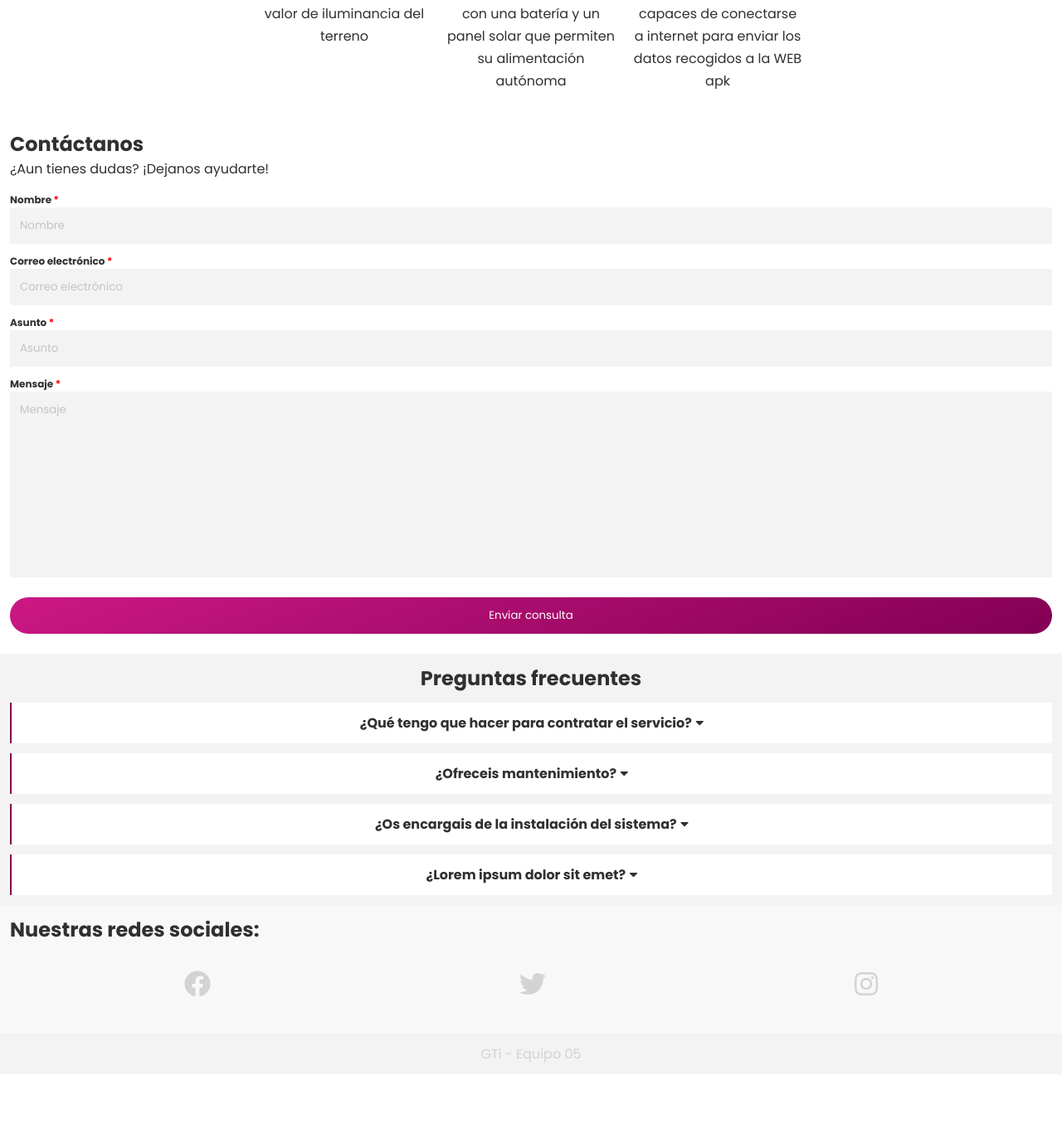
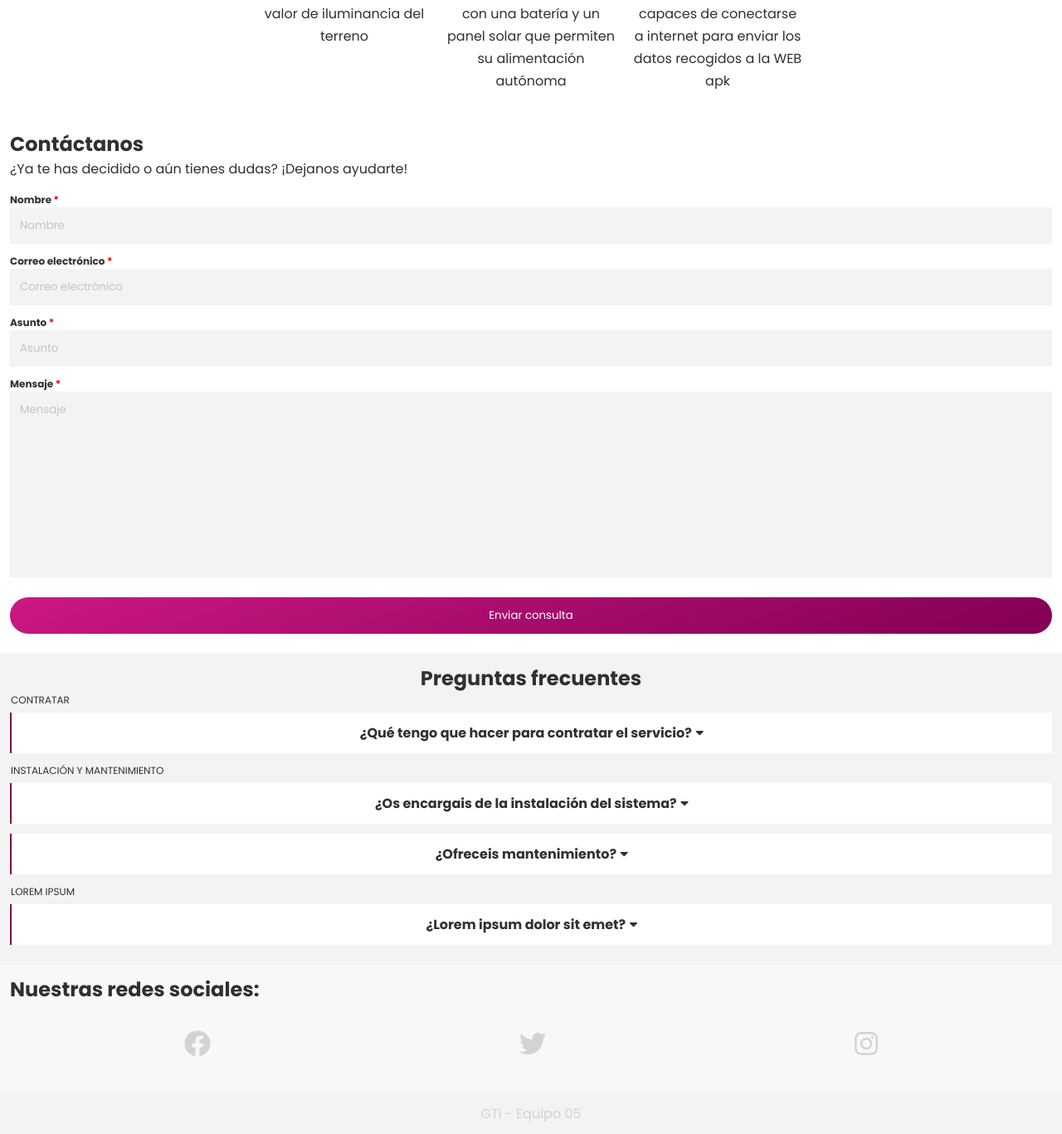
Before and after one commit to danialfaro/Proyecto-Web-GTi, a PHP site: page / in a window 1280 px wide. Shown: the part 3321-4688 px from the top of the page at 83% size. Before the commit the page ends 4602 px from the top, so only its background shows below. Run offline with PHP 8.4, Linux system fonts and the light colour scheme.

Commit message:
FAQ Title Style

```diff
--- a/css/estilos.css
+++ b/css/estilos.css
@@ -414,15 +414,23 @@ footer {
     background: rgb(243, 243, 243);
 }
 
+.faq_title {
+    text-transform: uppercase;
+    font-size: 12px;
+    text-align: left;
+    padding-left: 1px;
+    margin-bottom: 6px;
+}
+
 .faq_item {
-    margin-top: 12px;
+    margin-bottom: 12px;
     background: white;
-    transition: .2s;
 }
 
 .faq_trigger {
     padding: 12px;
     border-left: 2px var(--primary) solid;
+    cursor: pointer;
 }
 
 .faq_content {
@@ -430,7 +438,6 @@ footer {
     padding: 0;
     overflow: hidden;
     border-left: 2px var(--primary_light) solid;
-    transition: .2s;
 }
 
 .faq_content p {
@@ -439,6 +446,11 @@ footer {
 
 .faq_item.faq_open .faq_content {
     max-height: 500px;
+}
+
+.faq_item .faq_trigger i {
+    transform: rotate(0deg);
+    transition: .2s;
 }
 
 .faq_item.faq_open .faq_trigger i {
--- a/index.html
+++ b/index.html
@@ -184,7 +184,7 @@
     <section id="seccionContactanos" class="anchor">
         <a name="seccion_contactanos"></a>
         <h2>Contáctanos</h2>
-        <p>¿Aun tienes dudas? ¡Dejanos ayudarte!</p>
+        <p>¿Ya te has decidido o aún tienes dudas? ¡Dejanos ayudarte!</p>
         <form action="" id="formContactanos">
             <div class="form-group">
                 <input type="text" placeholder="Nombre" required  >
@@ -217,11 +217,11 @@
     <section id="sectionFaq" class="anchor">
         <a name="seccion_faq"></a>
 
-        <!-- TODO: Seccion FAQ -->
-
         <h2>Preguntas frecuentes</h2>
 
-        <div class="faq_item">
+        <ul>
+            <li class="faq_title">Contratar</li>
+            <li class="faq_item">
                 <div class="faq_trigger">
                     <strong>¿Qué tengo que hacer para contratar el servicio?</strong>
                     <i class="fa fa-caret-down"></i>
@@ -229,9 +229,21 @@
                 <div class="faq_content">
                     <p>Para contratar el servicio puedes contactar con nosotros mediante el <a href="#seccion_contactanos">formulario de contacto</a> y hablaremos personalmente.</p>
                 </div>
+            </li>
+
+            <li class="faq_title">Instalación y Mantenimiento</li>
+
+            <li class="faq_item">
+                <div class="faq_trigger">
+                    <strong>¿Os encargais de la instalación del sistema?</strong>
+                    <i class="fa fa-caret-down"></i>
                 </div>
+                <div class="faq_content">
+                    <p>Si, nosotros realizamos la instalacion completa del sistema en tu campo, ajustandolo a tus necesidades.</p>
+                </div>
+            </li>
 
-        <div class="faq_item">
+            <li class="faq_item">
                 <div class="faq_trigger">
                     <strong>¿Ofreceis mantenimiento?</strong>
                     <i class="fa fa-caret-down"></i>
@@ -239,19 +251,11 @@
                 <div class="faq_content">
                     <p>El mantenimiento es continuo.</p>
                 </div>
-        </div>
+            </li>
 
-        <div class="faq_item">
-            <div class="faq_trigger">
-                <strong>¿Os encargais de la instalación del sistema?</strong>
-                <i class="fa fa-caret-down"></i>
-            </div>
-            <div class="faq_content">
-                <p>Si, nosotros realizamos la instalacion completa del sistema en tu campo, ajustandolo a tus necesidades.</p>
-            </div>
-        </div>
+            <li class="faq_title">Lorem Ipsum</li>
 
-        <div class="faq_item">
+            <li class="faq_item">
                 <div class="faq_trigger">
                     <strong>¿Lorem ipsum dolor sit emet?</strong>
                     <i class="fa fa-caret-down"></i>
@@ -259,7 +263,8 @@
                 <div class="faq_content">
                     <p>Lorem ipsum dolor sit amet, consectetur adipisicing elit. Possimus natus facilis distinctio nihil inventore vitae praesentium, necessitatibus nam veritatis id! Illum rerum, quam deserunt odit incidunt consectetur labore odio officiis.</p>
                 </div>
-        </div>
+            </li>
+        </ul>
 
     </section>
 
```
Lines whose indentation alone changed are shown as unchanged.
